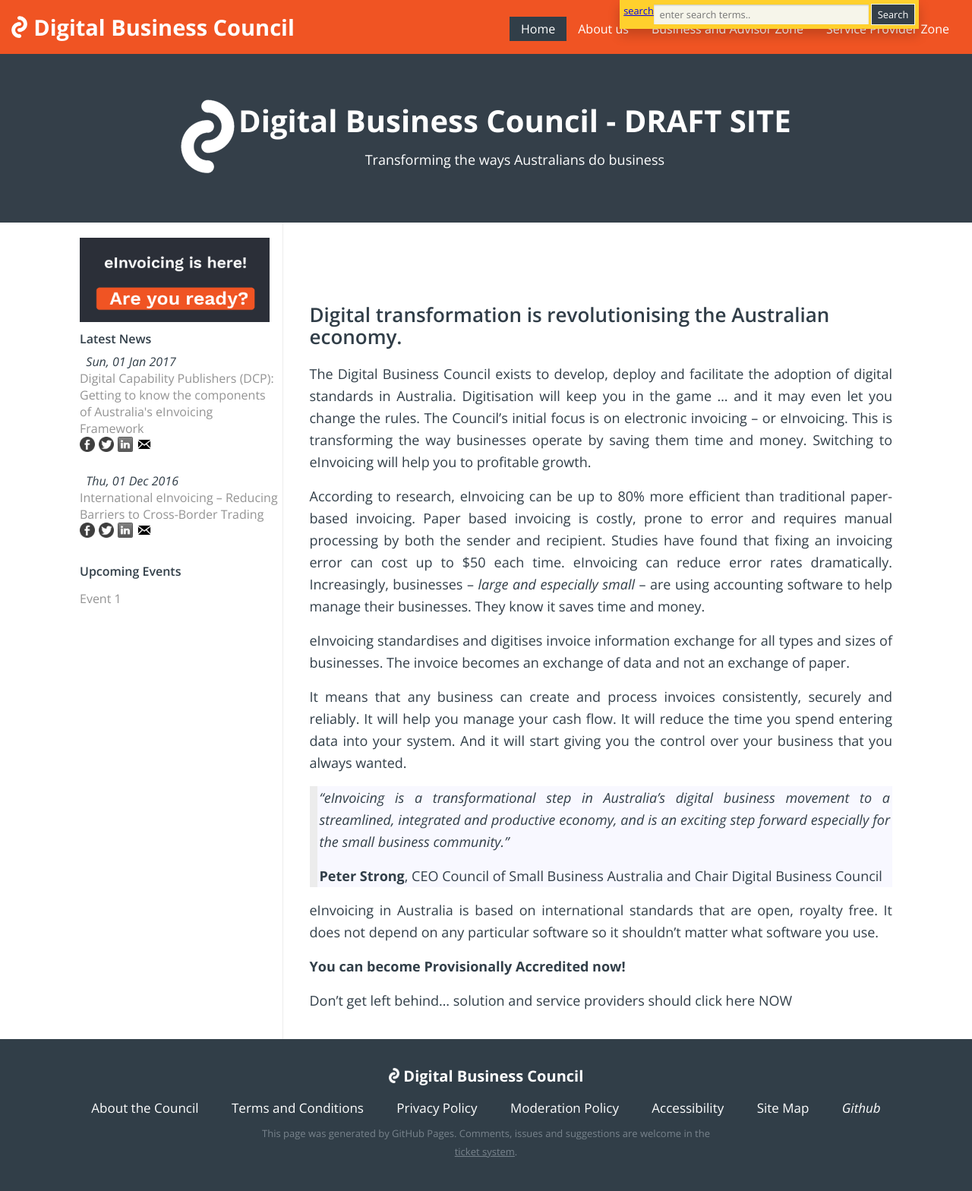
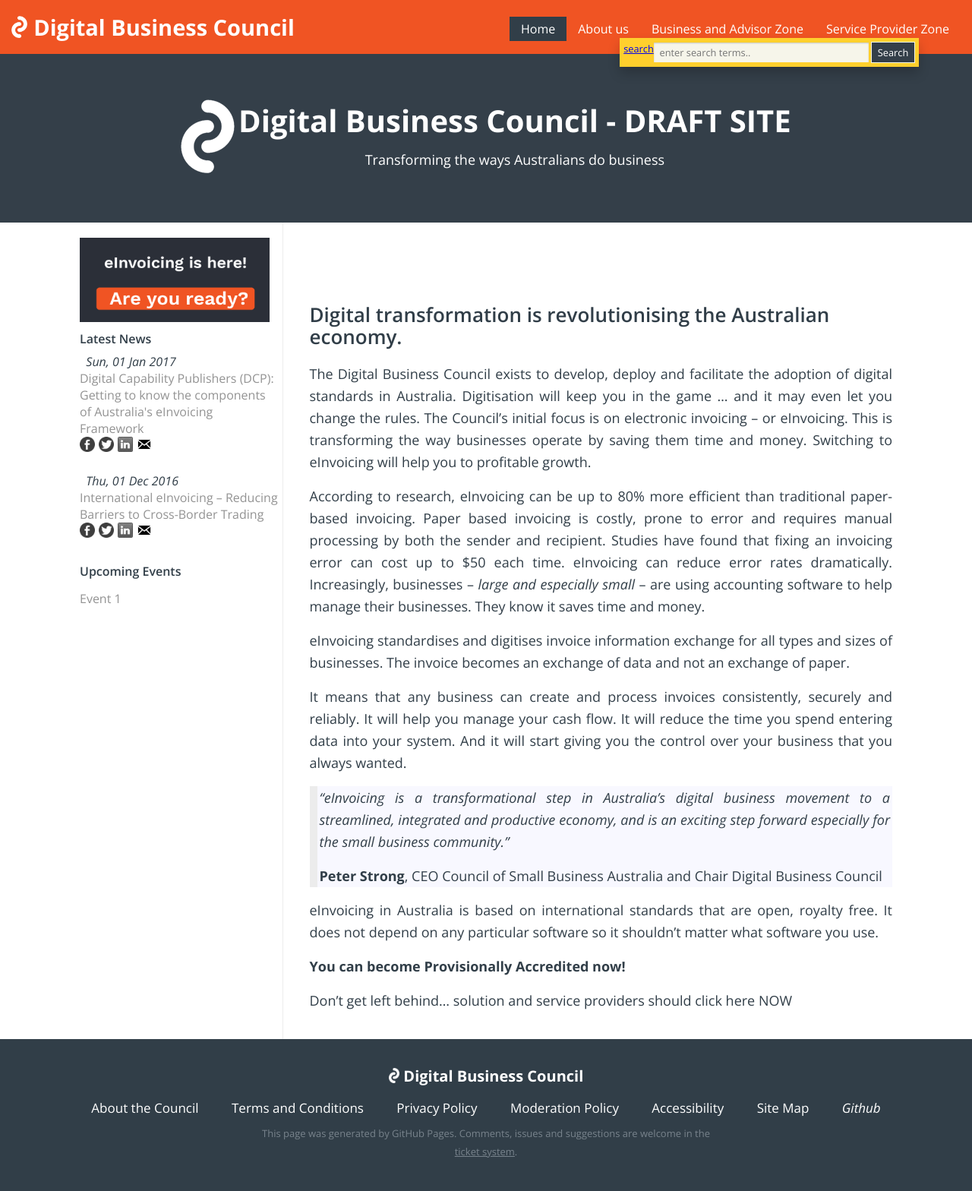
Before and after one commit to Digital-Business-Council/Digital-Business-Council.github.io, a Jekyll site: the page built from index.md, in a window 1280 px wide. Shown: the whole page at 76% size. Built offline with Jekyll 4.4.1, drawn with Linux system fonts in a browser that asks for light colours; our own code applies the rules of GitHub Pages for plain Markdown files.

Commit message:
Update _header.scss

```diff
--- a/_sass/_header.scss
+++ b/_sass/_header.scss
@@ -9,7 +9,7 @@
        float: right;
        position: absolute;
        right: 70px;
-       top: 0px;
+       top: 50px;
        min-width: 160px;
        box-shadow: 0px 8px 16px 0px rgba(0,0,0,0.2);
        z-index: 1;
@@ -37,7 +37,6 @@
          }
      }
    .focus {
-    display:block;
     top: 60px;
     transition: top 0.3s;
     z-index: 20;
```
